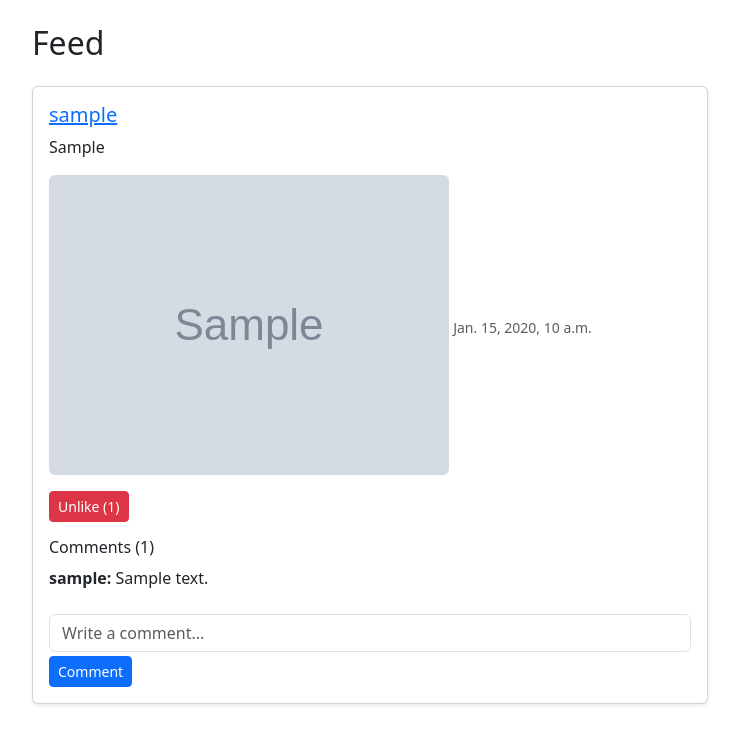
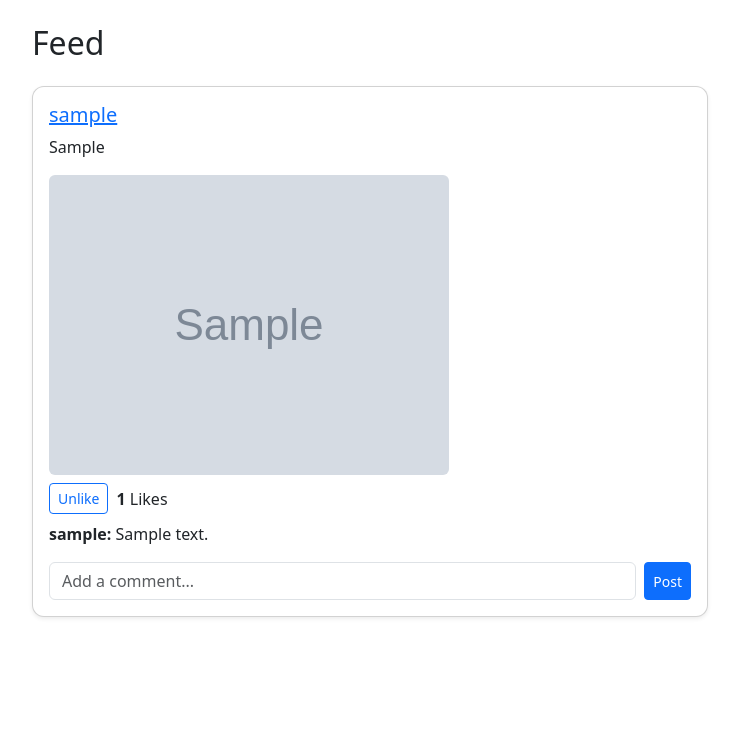
Before and after one commit to 1155-boni/network, a Django app: page /feed/ in a window 1280 px wide. Shown: the part 56-800 px from the top of the page, without its empty margins (270-1009 px from the left). Run offline with Django 5.2, Linux system fonts and the light colour scheme; a user stored in the database is signed in; tables that the repository leaves empty hold one stand-in row (values such as "Sample post"); grey boxes marked "Sample" are stand-in pictures; some libraries are stand-ins or nearby versions.

Commit message:
like count

```diff
--- a/instafinsta/models.py
+++ b/instafinsta/models.py
@@ -27,20 +27,23 @@ class Profile(models.Model):
 from django.db import models
 from django.contrib.auth.models import User
 
+
+
 class Post(models.Model):
     user = models.ForeignKey(User, on_delete=models.CASCADE, related_name="posts")
-    caption = models.TextField(blank=True)
+    caption = models.TextField(blank=True, null=True)
+    content = models.TextField(blank=True, null=True)  # if you need text
     image = models.ImageField(upload_to="posts/", blank=True, null=True)
+    likes = models.ManyToManyField(User, related_name="liked_posts", blank=True)
     created_at = models.DateTimeField(auto_now_add=True)
 
-    # Many-to-many for likes
-    likes = models.ManyToManyField(User, related_name="liked_posts", blank=True)
-
-    def total_likes(self):
+    def like_count(self):
         return self.likes.count()
 
     def __str__(self):
         return f"{self.user.username} - {self.caption[:20]}"
+
+
 
 
 class Comment(models.Model):
--- a/instafinsta/templates/feed.html
+++ b/instafinsta/templates/feed.html
@@ -1,4 +1,4 @@
-{% extends 'base.html' %}
+{% extends "base.html" %}
 {% load static %}
 
 {% block title %}Feed{% endblock %}
@@ -8,55 +8,61 @@
   <h2 class="mb-4">Feed</h2>
 
   {% for post in posts %}
-  <div class="card mb-4 shadow-sm">
+    <div class="card mb-4 shadow-sm" style="border-radius:12px;">
       <div class="card-body">
-      <!-- Post owner -->
+
+        <!-- Post Header -->
         <h5 class="card-title">
-        <a href="{% url 'view_profile' post.user.username %}">{{ post.user.username }}</a>
+          <a href="{% url 'profile' post.user.username %}">
+            {{ post.user.username }}
+          </a>
         </h5>
 
-      <!-- Caption -->
+        <!-- Post Caption -->
+        {% if post.caption %}
           <p class="card-text">{{ post.caption }}</p>
-
-      <!-- Image -->
-      {% if post.image %}
-        <img src="{{ post.image.url }}" class="img-fluid rounded mb-2" style="max-height:400px; object-fit:cover;">
         {% endif %}
 
-      <small class="text-muted">{{ post.created_at }}</small>
+        <!-- Post Image -->
+        {% if post.image %}
+          <img src="{{ post.image.url }}" class="img-fluid rounded mb-2" alt="Post image">
+        {% endif %}
 
-      <!-- Like button -->
-      <form method="post" action="{% url 'toggle_like' post.id %}" class="mt-2">
+        <!-- Like Button + Count -->
+        <div class="d-flex align-items-center mb-2">
+          <form action="{% url 'toggle_like' post.id %}" method="post" class="me-2">
             {% csrf_token %}
+            <button type="submit" class="btn btn-outline-primary btn-sm">
               {% if user in post.likes.all %}
-          <button type="submit" class="btn btn-sm btn-danger">Unlike ({{ post.total_likes }})</button>
+                Unlike
               {% else %}
-          <button type="submit" class="btn btn-sm btn-outline-primary">Like ({{ post.total_likes }})</button>
+                Like
               {% endif %}
+            </button>
           </form>
+          <span><strong>{{ post.like_count }}</strong> Likes</span>
+        </div>
 
         <!-- Comments -->
-      <div class="mt-3">
-        <h6>Comments ({{ post.comments.count }})</h6>
-        <div class="mb-2" style="max-height:150px; overflow-y:auto;">
+        <div class="mt-2">
           {% for comment in post.comments.all %}
             <p><strong>{{ comment.user.username }}:</strong> {{ comment.content }}</p>
           {% empty %}
-            <p class="text-muted">No comments yet.</p>
+            <p class="text-muted">No comments yet</p>
           {% endfor %}
         </div>
 
-        <!-- Add comment form -->
-        <form method="post" action="{% url 'add_comment' post.id %}">
+        <!-- Add Comment -->
+        <form action="{% url 'add_comment' post.id %}" method="post" class="d-flex mt-2">
           {% csrf_token %}
-          <input type="text" name="content" class="form-control" placeholder="Write a comment..." required>
-          <button type="submit" class="btn btn-sm btn-primary mt-1">Comment</button>
+          <input type="text" name="content" placeholder="Add a comment..." class="form-control me-2">
+          <button type="submit" class="btn btn-sm btn-primary">Post</button>
         </form>
-      </div>
+
       </div>
     </div>
   {% empty %}
-    <p class="text-muted">No posts available.</p>
+    <p>No posts yet.</p>
   {% endfor %}
 </div>
 {% endblock %}
--- a/instafinsta/urls.py
+++ b/instafinsta/urls.py
@@ -1,6 +1,8 @@
 from django.urls import path
 from instafinsta import views
+from network import settings
 from .views import *
+
 urlpatterns = [
     path('', home, name='home'),
     path('signup/', signup, name='signup'),
--- a/network/urls.py
+++ b/network/urls.py
@@ -1,6 +1,8 @@
 
+from django.conf import settings
 from django.contrib import admin
 from django.urls import path,include
+from django.conf.urls.static import static
 
 urlpatterns = [
     path('admin/', admin.site.urls),
@@ -8,3 +10,6 @@ urlpatterns = [
     path('accounts/', include('django.contrib.auth.urls')),
     path('api/', include('api.urls')),
 ]
+
+if settings.DEBUG:  # Only for dev
+    urlpatterns += static(settings.MEDIA_URL, document_root=settings.MEDIA_ROOT)
```
Also changed, not shown: instafinsta/templates/profile.html (+15 -37 lines), instafinsta/migrations/0015_remove_post_content_remove_post_updated_at_and_more.py (added), instafinsta/migrations/0016_rename_caption_post_content.py (added), instafinsta/migrations/0017_remove_post_likes_post_caption.py (added), instafinsta/migrations/0018_post_likes.py (added), media/posts/images.png (added). Lines whose indentation alone changed are shown as unchanged.
